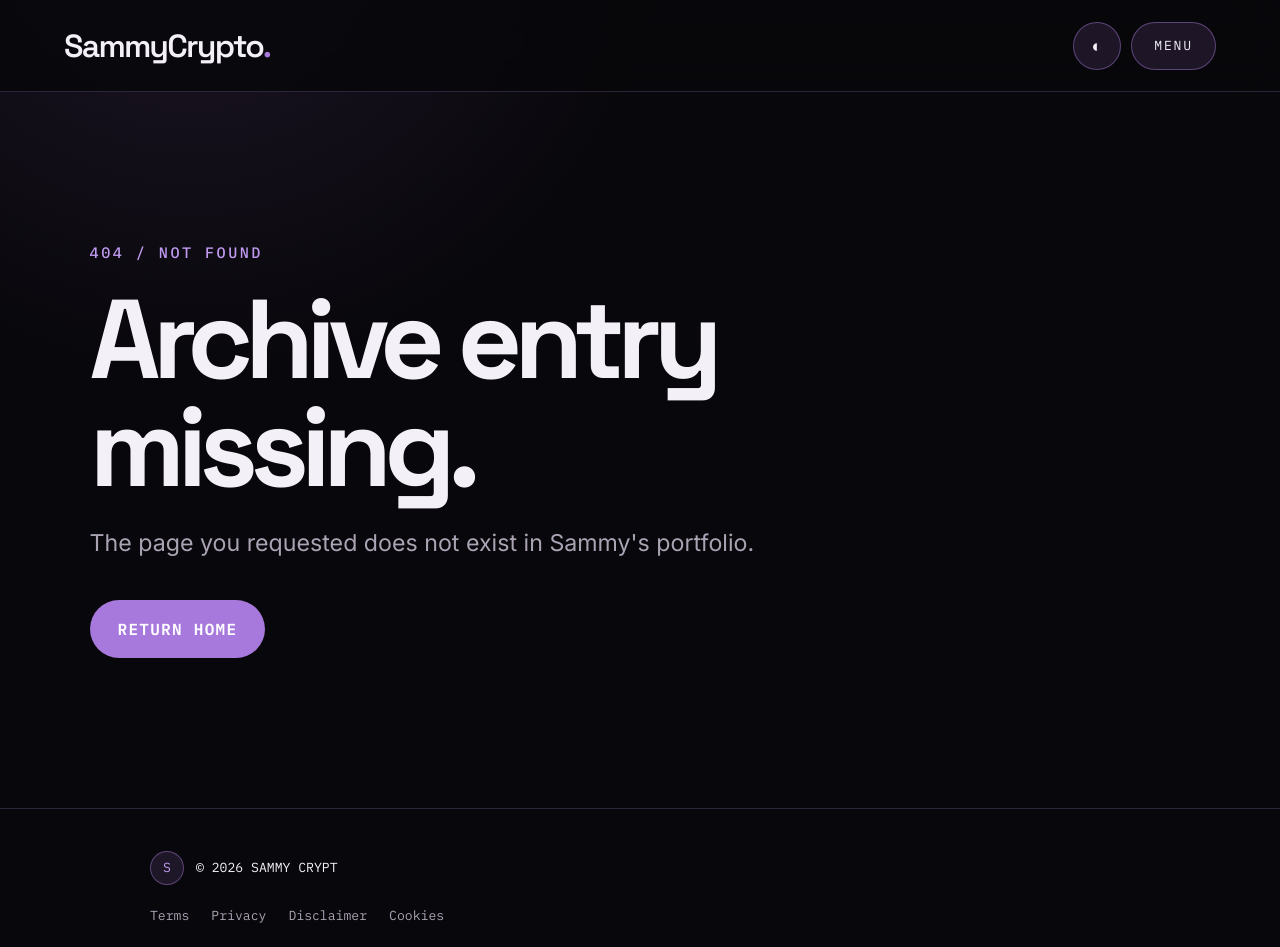
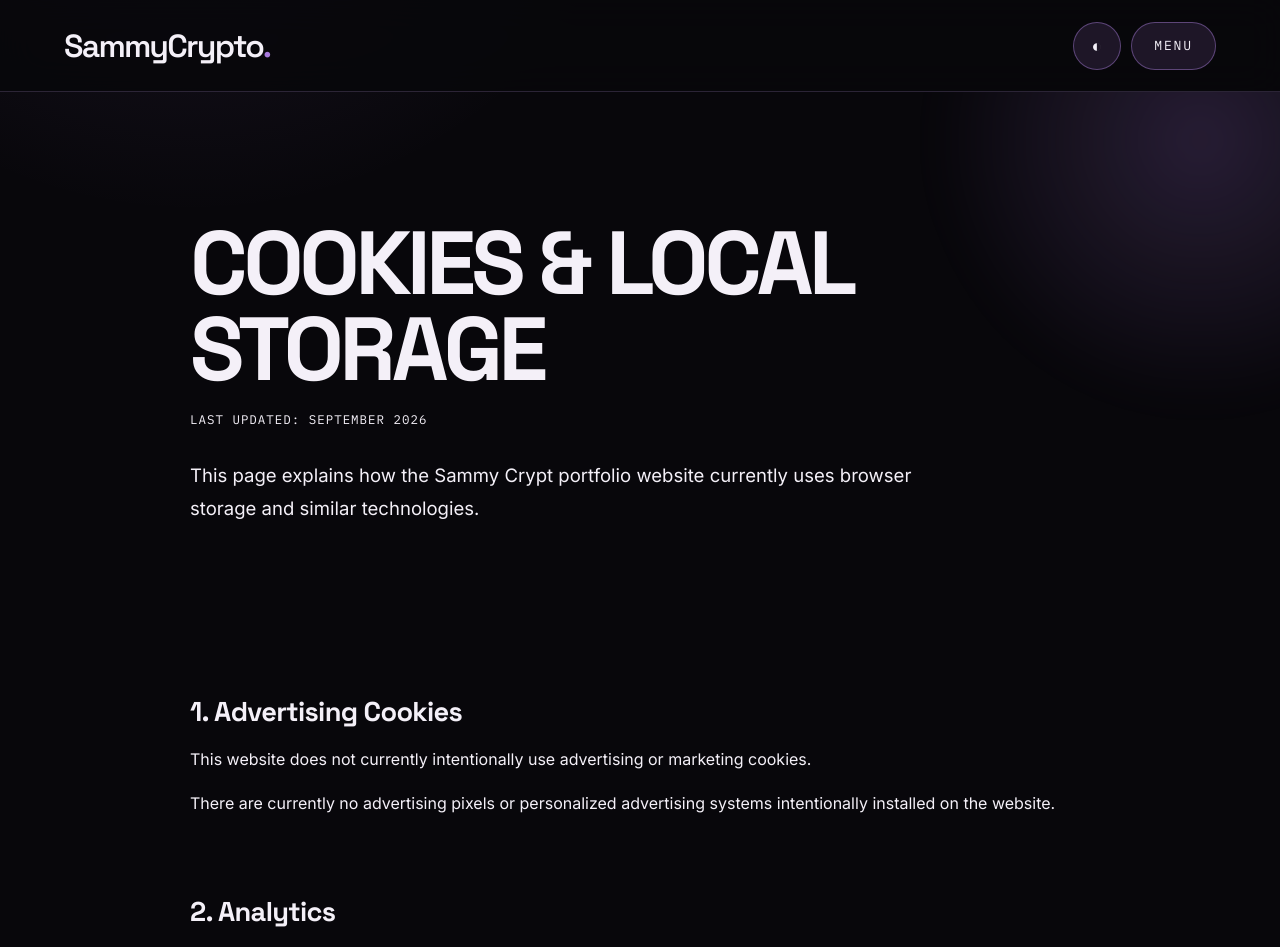
Before and after one commit to jerrybboi/samcryptto, a Next.js app: page /cookies in a window 1280 px wide. Before the commit this address had no page. Shown: the top 947 px of the page. Built offline with nearby package versions, Linux system fonts and the light colour scheme.

Commit message:
feat: add Cookies and Local Storage page

```diff
--- /dev/null
+++ b/app/cookies/page.tsx
@@ -0,0 +1,77 @@
+import type { Metadata } from "next";
+import { LegalPage } from "@/components/legal-page";
+
+export const metadata: Metadata = { title: "Cookies & Local Storage" };
+
+const sections = [
+  {
+    title: "1. Advertising Cookies",
+    paragraphs: [
+      "This website does not currently intentionally use advertising or marketing cookies.",
+      "There are currently no advertising pixels or personalized advertising systems intentionally installed on the website.",
+    ],
+  },
+  {
+    title: "2. Analytics",
+    paragraphs: [
+      "The website does not currently intentionally use third-party visitor analytics for advertising or behavioral profiling.",
+      "If analytics tools are introduced later, this page will be updated to reflect how they are used.",
+    ],
+  },
+  {
+    title: "3. Local Storage",
+    paragraphs: [
+      "The website may use local browser storage to remember preferences such as whether you selected light mode or dark mode.",
+      "This allows the website to maintain your selected appearance when you return.",
+    ],
+  },
+  {
+    title: "4. Essential Technical Technologies",
+    paragraphs: [
+      "The website and its hosting infrastructure may use technical storage, request information or similar technologies where necessary to deliver, secure and operate the website.",
+      "These technologies may be managed by hosting or infrastructure providers.",
+    ],
+  },
+  {
+    title: "5. Third-Party Websites",
+    paragraphs: [
+      "This website contains links to external platforms such as Telegram, X, DEX Screener and project websites.",
+      "Those services may use their own cookies, tracking technologies or local storage after you visit them.",
+      "Their use of those technologies is governed by their own policies.",
+    ],
+  },
+  {
+    title: "6. Managing Browser Storage",
+    paragraphs: [
+      "You can remove cookies and locally stored website data through your browser settings.",
+      "Removing stored preferences may cause the website to forget settings such as your selected theme.",
+    ],
+  },
+  {
+    title: "7. Future Changes",
+    paragraphs: [
+      "If the website later introduces analytics, advertising, additional tracking technologies or other cookie-based features, this page will be updated accordingly.",
+      "Where consent is legally required, an appropriate consent mechanism can also be introduced.",
+    ],
+  },
+  {
+    title: "8. Contact",
+    paragraphs: [
+      "Questions about cookies or browser storage can be sent to:",
+      "Cryptocrewhub123@gmail.com",
+    ],
+  },
+];
+
+export default function CookiesPage() {
+  return (
+    <LegalPage
+      title="COOKIES & LOCAL STORAGE"
+      updated="Last updated: September 2026"
+      intro={[
+        "This page explains how the Sammy Crypt portfolio website currently uses browser storage and similar technologies.",
+      ]}
+      sections={sections}
+    />
+  );
+}
```
